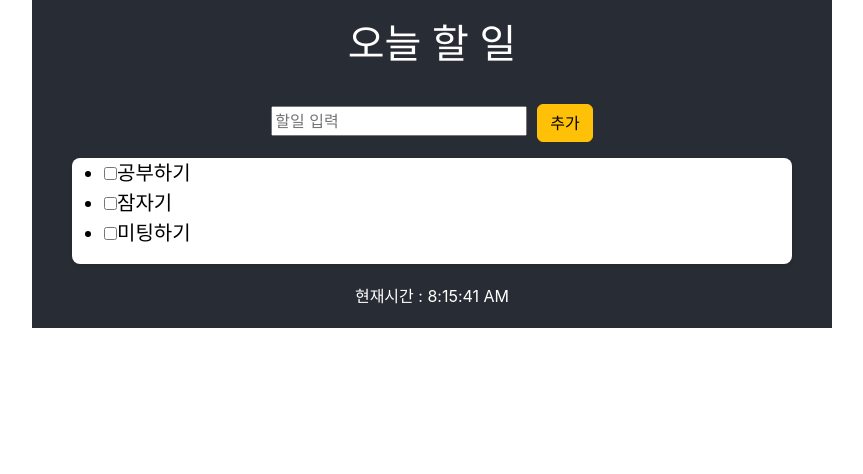
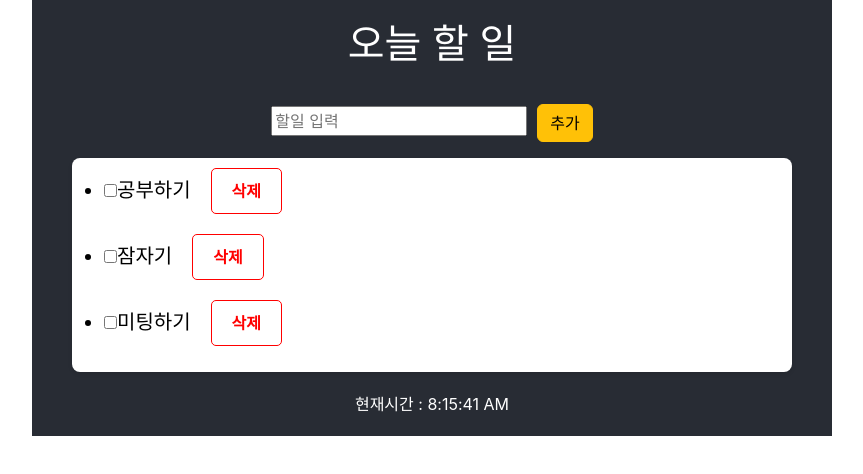
Before and after one commit to gyeong-k/todolist, a React (Create React App) app: page / in a window 1280 px wide. Shown: the top 474 px of the page, without its empty margins (208-1071 px from the left). Built offline with nearby package versions, Linux system fonts and the light colour scheme.

Commit message:
목록 삭제하기

```diff
--- a/src/App.css
+++ b/src/App.css
@@ -1,3 +1,15 @@
+.delbutton {
+  color: red;
+  background-color: white;
+  border: 1px solid red;
+  border-radius: 5px;
+  margin: 10px 20px;
+  padding: 10px 20px;
+  font-size: 16px;
+  font-weight: bold;
+  text-align: center;
+}
+
 .board {
   background-color: white;
   border-radius: 8px;
--- a/src/Todolist.tsx
+++ b/src/Todolist.tsx
@@ -39,6 +39,10 @@ const TodoList: React.FC = () => {
       setNewTodo("");
     }
   };
+
+  const removeTodo = (id: number) => {
+    setTodos(todos.filter((todo) => todo.id !== id)); //넘어온 id랑 같은 건 제외시키고 새로운 배열 생성해 화면에 보여줌
+  };
   return (
     <div>
       <h1>{title}</h1>
@@ -74,6 +78,12 @@ const TodoList: React.FC = () => {
                     <span>{todo.text}</span>
                   )}
                 </span>
+                <button
+                  onClick={() => removeTodo(todo.id)}
+                  className="delbutton"
+                >
+                  삭제
+                </button>
               </li>
             ))}
           </ul>
```
